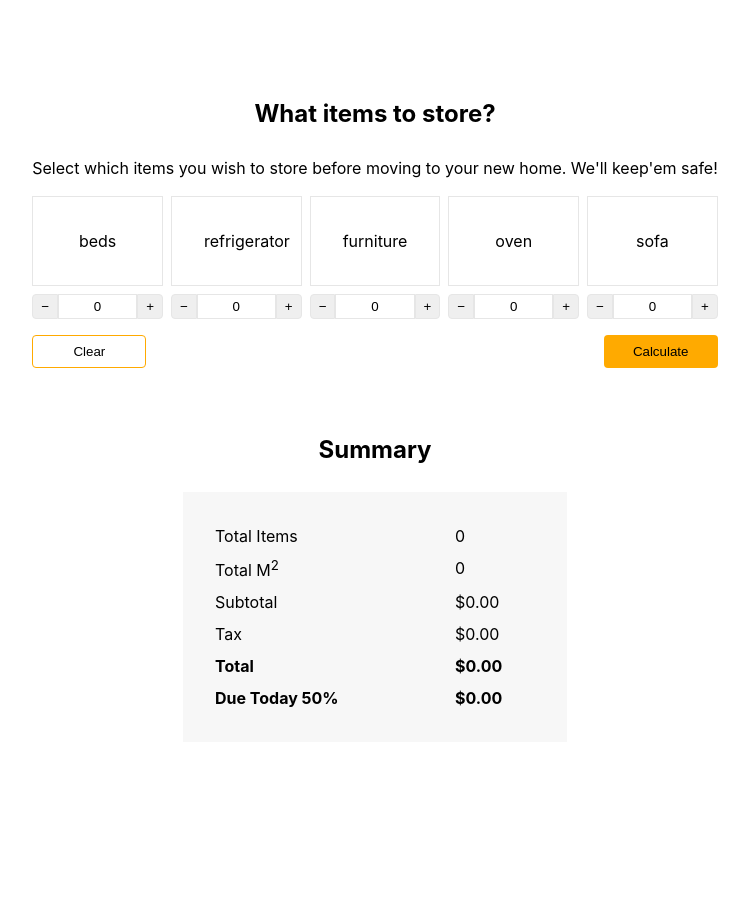
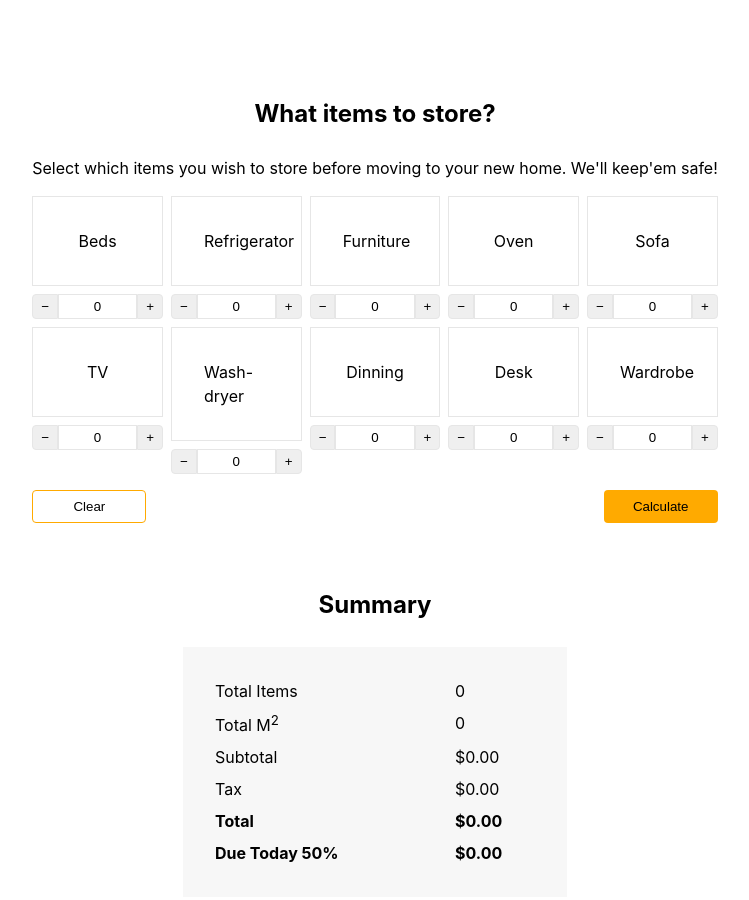
Before and after one commit to calebgl/proficient-challenge-1.1, a React (Vite) app: page / in a window 1280 px wide. Shown: the top 900 px of the page, without its empty margins (265-1014 px from the left). Before the commit the page ends 838 px from the top, so only its background shows below. Built offline with nearby package versions, Linux system fonts and the light colour scheme.

Commit message:
fix: add missing items

```diff
--- a/src/components/StoreProvider.tsx
+++ b/src/components/StoreProvider.tsx
@@ -8,11 +8,16 @@ type Props = {
 };
 
 export const INITIAL_ITEMS: Item[] = [
-  { id: 1, name: "beds", quantity: 0, m2: 1.2 },
-  { id: 2, name: "refrigerator", quantity: 0, m2: 1 },
-  { id: 3, name: "furniture", quantity: 0, m2: 0.5 },
-  { id: 4, name: "oven", quantity: 0, m2: 0.6 },
-  { id: 5, name: "sofa", quantity: 0, m2: 1.5 },
+  { id: 1, name: "Beds", quantity: 0, m2: 1.2 },
+  { id: 2, name: "Refrigerator", quantity: 0, m2: 1 },
+  { id: 3, name: "Furniture", quantity: 0, m2: 0.5 },
+  { id: 4, name: "Oven", quantity: 0, m2: 0.6 },
+  { id: 5, name: "Sofa", quantity: 0, m2: 1.5 },
+  { id: 6, name: "TV", quantity: 0, m2: 0.25 },
+  { id: 7, name: "Wash-dryer", quantity: 0, m2: 0.5 },
+  { id: 8, name: "Dinning", quantity: 0, m2: 2 },
+  { id: 9, name: "Desk", quantity: 0, m2: 0.75 },
+  { id: 10, name: "Wardrobe", quantity: 0, m2: 3.2 },
 ];
 
 export const INITIAL_STATE: StoreState = {
```
